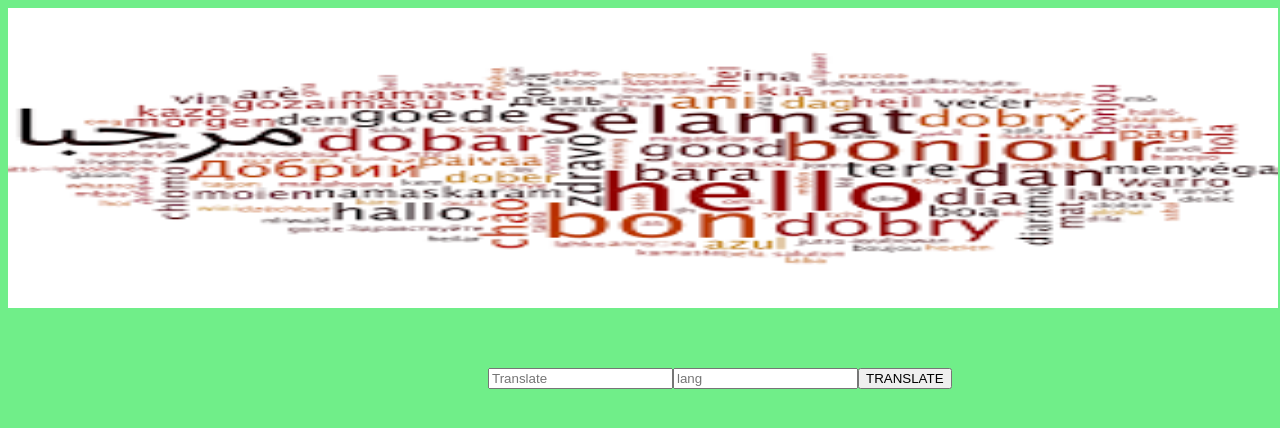
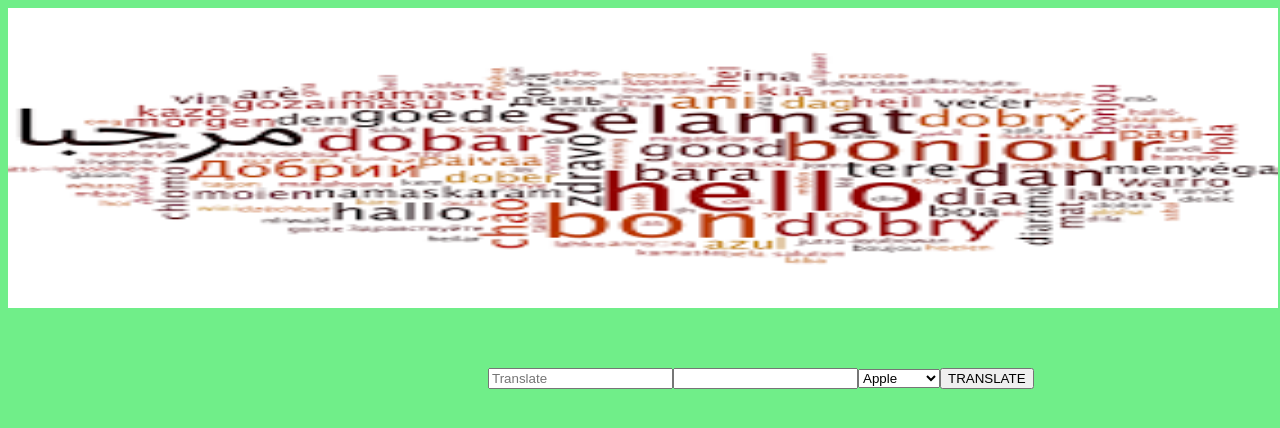
Before and after one commit to glenbuck503/That-Being-Said, a React (Create React App) app: page / in a window 1280 px wide. Shown: the top 428 px of the page. Built offline with nearby package versions, Linux system fonts and the light colour scheme.

Commit message:
add dropdown list but not working

```diff
--- a/src/ReusableForm.js
+++ b/src/ReusableForm.js
@@ -48,11 +48,15 @@ function ReusableForm(props) {
           name='words'
           placeholder='Translate' />
           <input
-          onChange={handleChangeLang}
+          onChange={handleChangeLang}/>
 
-          type='text'
-          name='words'
-          placeholder='lang' />
+          <select value={handleChange}>
+          <option value="A">Apple</option>
+          <option value="B">Banana</option>
+          <option value="C">Cranberry</option>
+        </select>
+
+
 
 
         <button onClick={onSubmit} >TRANSLATE</button>
```
